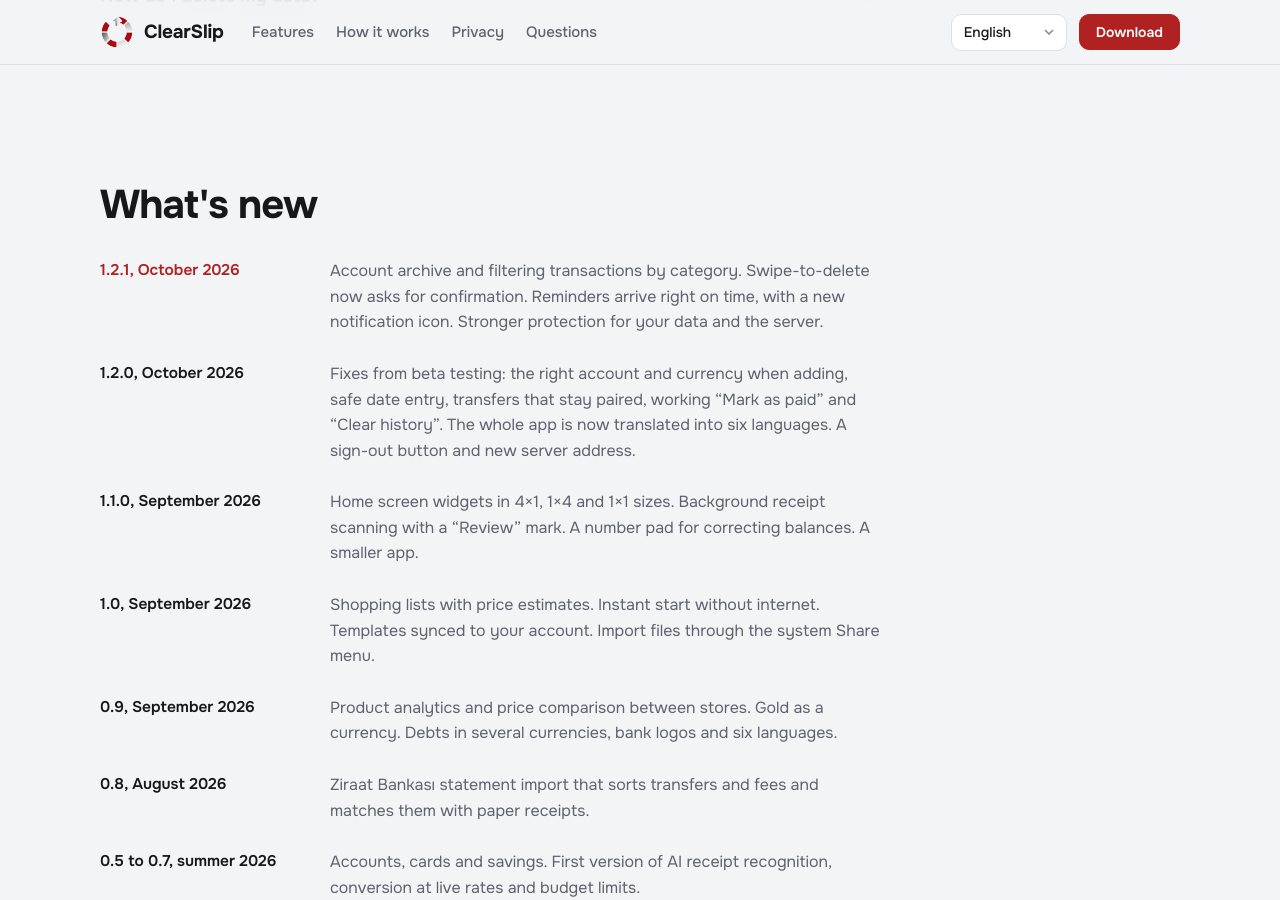
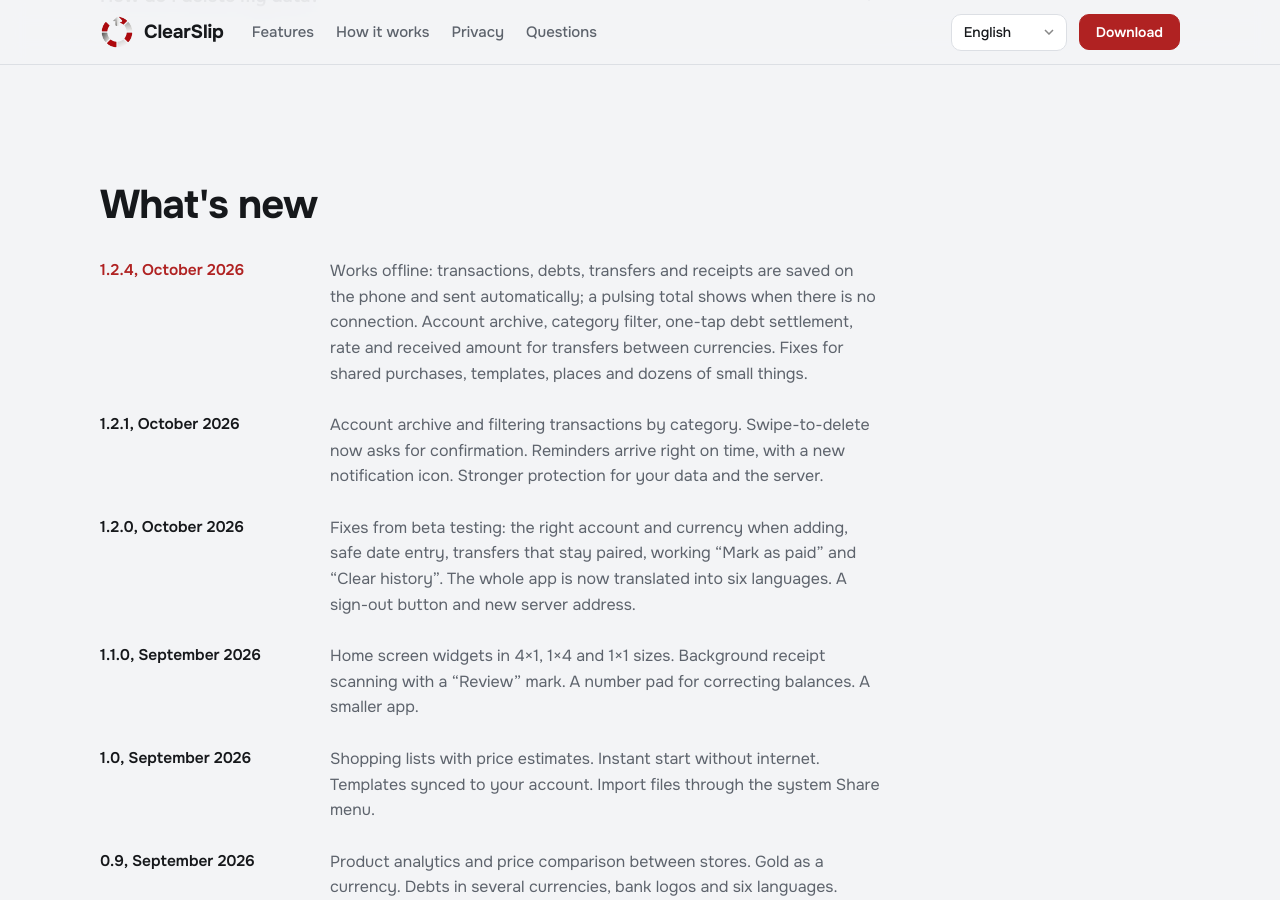
Before and after one commit to mrcsbek/mrcsbek.github.io, a Jekyll site: the page built from index.html, in a window 1280 px wide and 900 px high, scrolled down 4365 px. Built offline with Jekyll 4.4.1, drawn with Linux system fonts in a browser that asks for light colours; some of the changed text lies outside the part shown.

```diff
--- a/_data/de.yml
+++ b/_data/de.yml
@@ -7,8 +7,8 @@ nav_how: "So funktioniert's"
 nav_privacy: "Datenschutz"
 nav_faq: "Fragen"
 
-version: "1.2.1"
-version_note: "Version 1.2.1 für Android, kostenlos"
+version: "1.2.4"
+version_note: "Version 1.2.4 für Android, kostenlos"
 dl_text: "APK herunterladen"
 dl_short: "Herunterladen"
 dl_link: "https://github.com/mrcsbek/mrcsbek.github.io/releases/latest/download/ClearSlip.apk"
@@ -97,6 +97,8 @@ faq:
 
 changelog_title: "Neuigkeiten"
 changelog:
+  - date: "1.2.4, Oktober 2026"
+    text: "Funktioniert offline: Buchungen, Schulden, Überweisungen und Belege werden auf dem Telefon gespeichert und automatisch gesendet; ein pulsierender Saldo zeigt fehlende Verbindung. Kontenarchiv, Kategoriefilter, Schulden mit einem Tipp begleichen, Kurs und Gutschrift bei Überweisungen zwischen Währungen. Korrekturen für gemeinsame Einkäufe, Vorlagen, Orte und viele Kleinigkeiten."
   - date: "1.2.1, Oktober 2026"
     text: "Kontenarchiv und Filtern von Buchungen nach Kategorie. Löschen per Wischen fragt jetzt nach. Erinnerungen kommen pünktlich, mit neuem Benachrichtigungssymbol. Besserer Schutz für deine Daten und den Server."
   - date: "1.2.0, Oktober 2026"
--- a/_data/en.yml
+++ b/_data/en.yml
@@ -7,8 +7,8 @@ nav_how: "How it works"
 nav_privacy: "Privacy"
 nav_faq: "Questions"
 
-version: "1.2.1"
-version_note: "Version 1.2.1 for Android, free"
+version: "1.2.4"
+version_note: "Version 1.2.4 for Android, free"
 dl_text: "Download APK"
 dl_short: "Download"
 dl_link: "https://github.com/mrcsbek/mrcsbek.github.io/releases/latest/download/ClearSlip.apk"
@@ -97,6 +97,8 @@ faq:
 
 changelog_title: "What's new"
 changelog:
+  - date: "1.2.4, October 2026"
+    text: "Works offline: transactions, debts, transfers and receipts are saved on the phone and sent automatically; a pulsing total shows when there is no connection. Account archive, category filter, one-tap debt settlement, rate and received amount for transfers between currencies. Fixes for shared purchases, templates, places and dozens of small things."
   - date: "1.2.1, October 2026"
     text: "Account archive and filtering transactions by category. Swipe-to-delete now asks for confirmation. Reminders arrive right on time, with a new notification icon. Stronger protection for your data and the server."
   - date: "1.2.0, October 2026"
--- a/_data/es.yml
+++ b/_data/es.yml
@@ -7,8 +7,8 @@ nav_how: "Cómo funciona"
 nav_privacy: "Privacidad"
 nav_faq: "Preguntas"
 
-version: "1.2.1"
-version_note: "Versión 1.2.1 para Android, gratis"
+version: "1.2.4"
+version_note: "Versión 1.2.4 para Android, gratis"
 dl_text: "Descargar APK"
 dl_short: "Descargar"
 dl_link: "https://github.com/mrcsbek/mrcsbek.github.io/releases/latest/download/ClearSlip.apk"
@@ -97,6 +97,8 @@ faq:
 
 changelog_title: "Novedades"
 changelog:
+  - date: "1.2.4, octubre de 2026"
+    text: "Funciona sin conexión: movimientos, deudas, transferencias y recibos se guardan en el teléfono y se envían solos; el total parpadea cuando no hay conexión. Archivo de cuentas, filtro por categoría, saldar deudas con un toque, tipo de cambio e importe recibido en transferencias entre monedas. Correcciones en compras compartidas, plantillas, lugares y decenas de detalles."
   - date: "1.2.1, octubre de 2026"
     text: "Archivo de cuentas y filtro de movimientos por categoría. Borrar deslizando ahora pide confirmación. Los recordatorios llegan a su hora, con un nuevo icono de notificación. Más protección para tus datos y el servidor."
   - date: "1.2.0, octubre de 2026"
--- a/_data/ru.yml
+++ b/_data/ru.yml
@@ -7,8 +7,8 @@ nav_how: "Как это работает"
 nav_privacy: "Данные"
 nav_faq: "Вопросы"
 
-version: "1.2.1"
-version_note: "Версия 1.2.1 для Android, бесплатно"
+version: "1.2.4"
+version_note: "Версия 1.2.4 для Android, бесплатно"
 dl_text: "Скачать APK"
 dl_short: "Скачать"
 dl_link: "https://github.com/mrcsbek/mrcsbek.github.io/releases/latest/download/ClearSlip.apk"
@@ -97,6 +97,8 @@ faq:
 
 changelog_title: "Что нового"
 changelog:
+  - date: "1.2.4, октябрь 2026"
+    text: "Работа без интернета: операции, долги, переводы и чеки сохраняются на телефоне и отправляются сами, мерцающий итог показывает, что связи нет. Архив счетов, фильтр по категории, погашение долга в одно касание, курс и сумма зачисления при переводе между валютами. Исправлены общие покупки, шаблоны, места и десятки мелочей."
   - date: "1.2.1, октябрь 2026"
     text: "Архив счетов и фильтр операций по категории. Удаление свайпом теперь спрашивает подтверждение. Напоминания приходят точно в срок, новая иконка уведомлений. Улучшена защита данных и сервера."
   - date: "1.2.0, октябрь 2026"
--- a/_data/tr.yml
+++ b/_data/tr.yml
@@ -7,8 +7,8 @@ nav_how: "Nasıl çalışır"
 nav_privacy: "Gizlilik"
 nav_faq: "Sorular"
 
-version: "1.2.1"
-version_note: "Android için sürüm 1.2.1, ücretsiz"
+version: "1.2.4"
+version_note: "Android için sürüm 1.2.4, ücretsiz"
 dl_text: "APK'yı indir"
 dl_short: "İndir"
 dl_link: "https://github.com/mrcsbek/mrcsbek.github.io/releases/latest/download/ClearSlip.apk"
@@ -97,6 +97,8 @@ faq:
 
 changelog_title: "Yenilikler"
 changelog:
+  - date: "1.2.4, Ekim 2026"
+    text: "İnternetsiz çalışma: işlemler, borçlar, transferler ve fişler telefona kaydedilir ve kendiliğinden gönderilir; yanıp sönen toplam bağlantı olmadığını gösterir. Hesap arşivi, kategori filtresi, tek dokunuşla borç kapatma, döviz transferlerinde kur ve gelen tutar. Ortak alışverişler, şablonlar, yerler ve onlarca küçük düzeltme."
   - date: "1.2.1, Ekim 2026"
     text: "Hesap arşivi ve işlemleri kategoriye göre filtreleme. Kaydırarak silme artık onay istiyor. Hatırlatıcılar tam zamanında geliyor, yeni bildirim simgesi. Veri ve sunucu güvenliği güçlendirildi."
   - date: "1.2.0, Ekim 2026"
--- a/_data/uz.yml
+++ b/_data/uz.yml
@@ -7,8 +7,8 @@ nav_how: "Qanday ishlaydi"
 nav_privacy: "Maxfiylik"
 nav_faq: "Savollar"
 
-version: "1.2.1"
-version_note: "Android uchun 1.2.1 versiya, bepul"
+version: "1.2.4"
+version_note: "Android uchun 1.2.4 versiya, bepul"
 dl_text: "APK yuklab olish"
 dl_short: "Yuklab olish"
 dl_link: "https://github.com/mrcsbek/mrcsbek.github.io/releases/latest/download/ClearSlip.apk"
@@ -97,6 +97,8 @@ faq:
 
 changelog_title: "Yangiliklar"
 changelog:
+  - date: "1.2.4, oktyabr 2026"
+    text: "Internetsiz ishlash: operatsiyalar, qarzlar, o'tkazmalar va cheklar telefonda saqlanadi va o'zi yuboriladi; miltillovchi jami aloqa yo'qligini bildiradi. Hisoblar arxivi, toifa bo'yicha filtr, qarzni bir bosishda yopish, valyutalar o'rtasidagi o'tkazmada kurs va tushgan summa. Umumiy xaridlar, shablonlar, joylar va o'nlab mayda tuzatishlar."
   - date: "1.2.1, oktyabr 2026"
     text: "Hisoblar arxivi va operatsiyalarni toifa bo'yicha filtrlash. Surib o'chirish endi tasdiq so'raydi. Eslatmalar aynan vaqtida keladi, yangi bildirishnoma belgisi. Ma'lumotlar va server himoyasi kuchaytirildi."
   - date: "1.2.0, oktyabr 2026"
```
Also changed, not shown: 7 other files.
